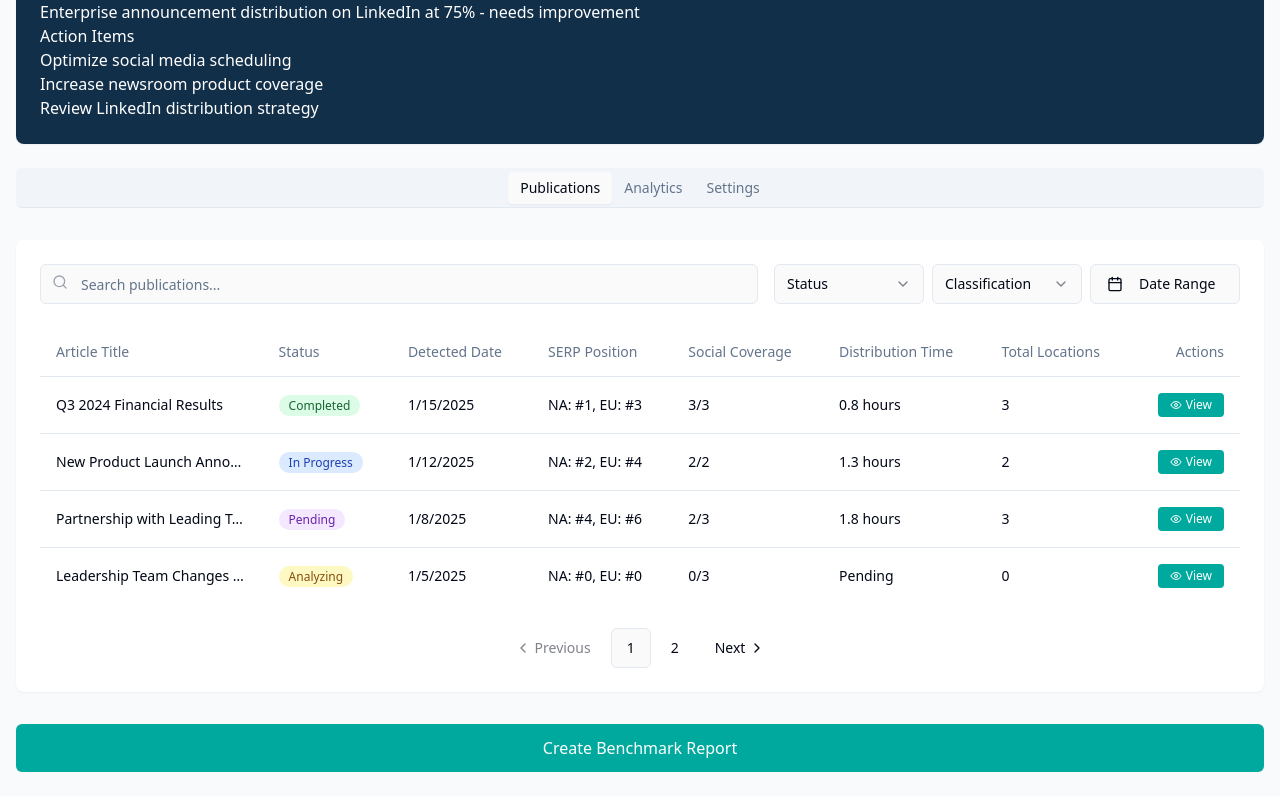
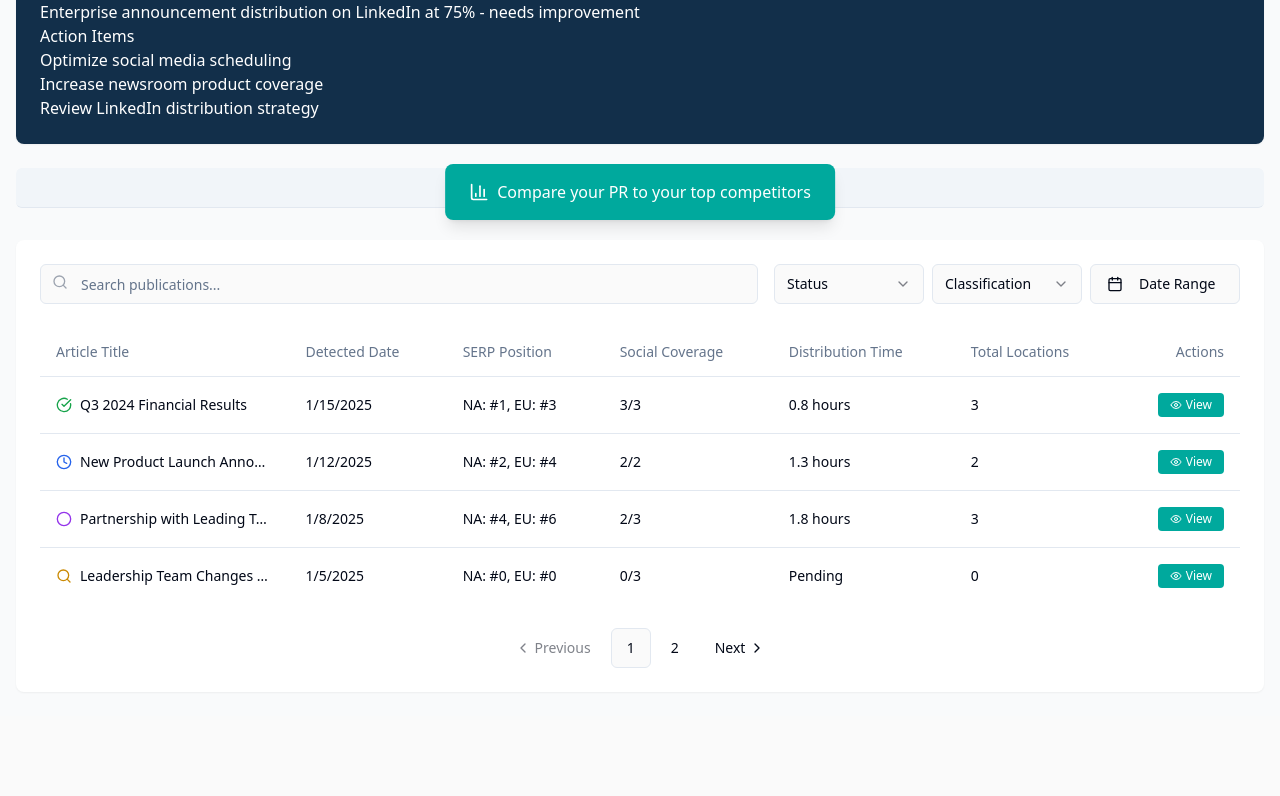
Before and after one commit to BenPlaybook/presspage-insight-pulse, a React (Vite) app: page /account/1 in a window 1280 px wide. Shown: the part 556-1352 px from the top of the page. After the commit the page ends 1272 px from the top, so only its background shows below. Built offline with nearby package versions, Linux system fonts and the light colour scheme.

Commit message:
Refactor: Improve Publications Table
- Replaced the "Status" column with status icons and tooltips.
- Added tooltips to column headers.
- Made "Detected Date" non-editable with a contact message on click.
- Improved the visibility of the "Create Benchmark Report" button.

```diff
--- a/src/components/account/AccountTabs.tsx
+++ b/src/components/account/AccountTabs.tsx
@@ -1,11 +1,11 @@
 
 import React from 'react';
-import { Link } from 'react-router-dom';
 import { Tabs, TabsContent, TabsList, TabsTrigger } from '@/components/ui/tabs';
 import { Publication } from '@/types/publications';
 import { PublicationsTable } from '@/components/publications/PublicationsTable';
 import { PublicationsFilters } from '@/components/publications/PublicationsFilters';
 import { PublicationsPagination } from '@/components/publications/PublicationsPagination';
+import { StickyBenchmarkButton } from './StickyBenchmarkButton';
 
 interface AccountTabsProps {
   accountId: string;
@@ -69,14 +69,7 @@ export const AccountTabs: React.FC<AccountTabsProps> = ({
         </TabsContent>
       </Tabs>
 
-      <div className="mt-8">
-        <Link
-          to="/benchmark"
-          className="w-full bg-presspage-teal text-white py-3 px-4 rounded-md font-medium hover:bg-opacity-90 transition-colors block text-center"
-        >
-          Create Benchmark Report
-        </Link>
-      </div>
+      <StickyBenchmarkButton />
     </>
   );
 };
--- /dev/null
+++ b/src/components/account/StickyBenchmarkButton.tsx
@@ -0,0 +1,18 @@
+
+import React from 'react';
+import { Link } from 'react-router-dom';
+import { BarChart3 } from 'lucide-react';
+
+export const StickyBenchmarkButton: React.FC = () => {
+  return (
+    <div className="fixed bottom-6 left-1/2 transform -translate-x-1/2 z-50">
+      <Link
+        to="/benchmark"
+        className="bg-presspage-teal hover:bg-opacity-90 text-white py-4 px-6 rounded-lg font-medium shadow-lg hover:shadow-xl transition-all duration-200 flex items-center gap-2 text-base"
+      >
+        <BarChart3 className="h-5 w-5" />
+        Compare your PR to your top competitors
+      </Link>
+    </div>
+  );
+};
--- a/src/components/publications/PublicationsTable.tsx
+++ b/src/components/publications/PublicationsTable.tsx
@@ -9,45 +9,151 @@ import {
   TableHeader,
   TableRow
 } from '@/components/ui/table';
+import {
+  Tooltip,
+  TooltipContent,
+  TooltipProvider,
+  TooltipTrigger,
+} from '@/components/ui/tooltip';
 import { Publication } from '@/types/publications';
-import { PublicationStatusBadge } from './PublicationStatusBadge';
-import { Eye } from 'lucide-react';
+import { Eye, CheckCircle, Clock, Circle, Search, BarChart3 } from 'lucide-react';
+import { useToast } from '@/hooks/use-toast';
 
 interface PublicationsTableProps {
   publications: Publication[];
 }
 
+const getStatusIcon = (status: string) => {
+  switch (status) {
+    case 'Completed':
+      return <CheckCircle className="h-4 w-4 text-green-600" />;
+    case 'In Progress':
+      return <Clock className="h-4 w-4 text-blue-600" />;
+    case 'Pending':
+      return <Circle className="h-4 w-4 text-purple-600" />;
+    case 'Analyzing':
+      return <Search className="h-4 w-4 text-yellow-600" />;
+    default:
+      return <Circle className="h-4 w-4 text-gray-600" />;
+  }
+};
+
 export const PublicationsTable: React.FC<PublicationsTableProps> = ({
   publications
 }) => {
   const { id } = useParams<{ id: string }>();
+  const { toast } = useToast();
+
+  const handleDateClick = () => {
+    toast({
+      title: "Want deeper insights?",
+      description: "Contact our PR consultant to learn more.",
+    });
+  };
 
   return (
+    <TooltipProvider>
       <div className="w-full overflow-auto">
         <Table>
           <TableHeader>
             <TableRow>
-            <TableHead>Article Title</TableHead>
-            <TableHead>Status</TableHead>
-            <TableHead>Detected Date</TableHead>
-            <TableHead className="hidden sm:table-cell">SERP Position</TableHead>
-            <TableHead className="hidden md:table-cell">Social Coverage</TableHead>
-            <TableHead className="hidden md:table-cell">Distribution Time</TableHead>
-            <TableHead className="hidden lg:table-cell">Total Locations</TableHead>
-            <TableHead className="text-right">Actions</TableHead>
+              <TableHead>
+                <Tooltip>
+                  <TooltipTrigger asChild>
+                    <span className="cursor-help">Article Title</span>
+                  </TooltipTrigger>
+                  <TooltipContent>
+                    <p>Title of the press release or article</p>
+                  </TooltipContent>
+                </Tooltip>
+              </TableHead>
+              <TableHead>
+                <Tooltip>
+                  <TooltipTrigger asChild>
+                    <span className="cursor-help">Detected Date</span>
+                  </TooltipTrigger>
+                  <TooltipContent>
+                    <p>Date when the article was first detected by our system</p>
+                  </TooltipContent>
+                </Tooltip>
+              </TableHead>
+              <TableHead className="hidden sm:table-cell">
+                <Tooltip>
+                  <TooltipTrigger asChild>
+                    <span className="cursor-help">SERP Position</span>
+                  </TooltipTrigger>
+                  <TooltipContent>
+                    <p>Search engine ranking: NA = North America, EU = Europe</p>
+                  </TooltipContent>
+                </Tooltip>
+              </TableHead>
+              <TableHead className="hidden md:table-cell">
+                <Tooltip>
+                  <TooltipTrigger asChild>
+                    <span className="cursor-help">Social Coverage</span>
+                  </TooltipTrigger>
+                  <TooltipContent>
+                    <p>Number of social channels where the article appeared vs. total expected</p>
+                  </TooltipContent>
+                </Tooltip>
+              </TableHead>
+              <TableHead className="hidden md:table-cell">
+                <Tooltip>
+                  <TooltipTrigger asChild>
+                    <span className="cursor-help">Distribution Time</span>
+                  </TooltipTrigger>
+                  <TooltipContent>
+                    <p>Time it took for the article to reach all tracked media locations</p>
+                  </TooltipContent>
+                </Tooltip>
+              </TableHead>
+              <TableHead className="hidden lg:table-cell">
+                <Tooltip>
+                  <TooltipTrigger asChild>
+                    <span className="cursor-help">Total Locations</span>
+                  </TooltipTrigger>
+                  <TooltipContent>
+                    <p>Number of websites or platforms where the article was published</p>
+                  </TooltipContent>
+                </Tooltip>
+              </TableHead>
+              <TableHead className="text-right">
+                <Tooltip>
+                  <TooltipTrigger asChild>
+                    <span className="cursor-help">Actions</span>
+                  </TooltipTrigger>
+                  <TooltipContent>
+                    <p>Click to view detailed metrics and coverage map</p>
+                  </TooltipContent>
+                </Tooltip>
+              </TableHead>
             </TableRow>
           </TableHeader>
           <TableBody>
             {publications.map((publication) => (
               <TableRow key={publication.id}>
-              <TableCell className="font-medium max-w-[200px] truncate">
-                {publication.title}
+                <TableCell className="font-medium max-w-[200px]">
+                  <div className="flex items-center gap-2">
+                    <Tooltip>
+                      <TooltipTrigger asChild>
+                        <div className="flex-shrink-0">
+                          {getStatusIcon(publication.status)}
+                        </div>
+                      </TooltipTrigger>
+                      <TooltipContent>
+                        <p>{publication.status}</p>
+                      </TooltipContent>
+                    </Tooltip>
+                    <span className="truncate">{publication.title}</span>
+                  </div>
                 </TableCell>
                 <TableCell>
-                <PublicationStatusBadge status={publication.status} />
-              </TableCell>
-              <TableCell>
+                  <button
+                    onClick={handleDateClick}
+                    className="text-left hover:text-presspage-teal cursor-pointer transition-colors"
+                  >
                     {new Date(publication.detectedDate).toLocaleDateString()}
+                  </button>
                 </TableCell>
                 <TableCell className="hidden sm:table-cell">
                   NA: #{publication.serpPosition.na}, EU: #{publication.serpPosition.eu}
@@ -75,5 +181,6 @@ export const PublicationsTable: React.FC<PublicationsTableProps> = ({
           </TableBody>
         </Table>
       </div>
+    </TooltipProvider>
   );
 };
```
Lines whose indentation alone changed are shown as unchanged.
